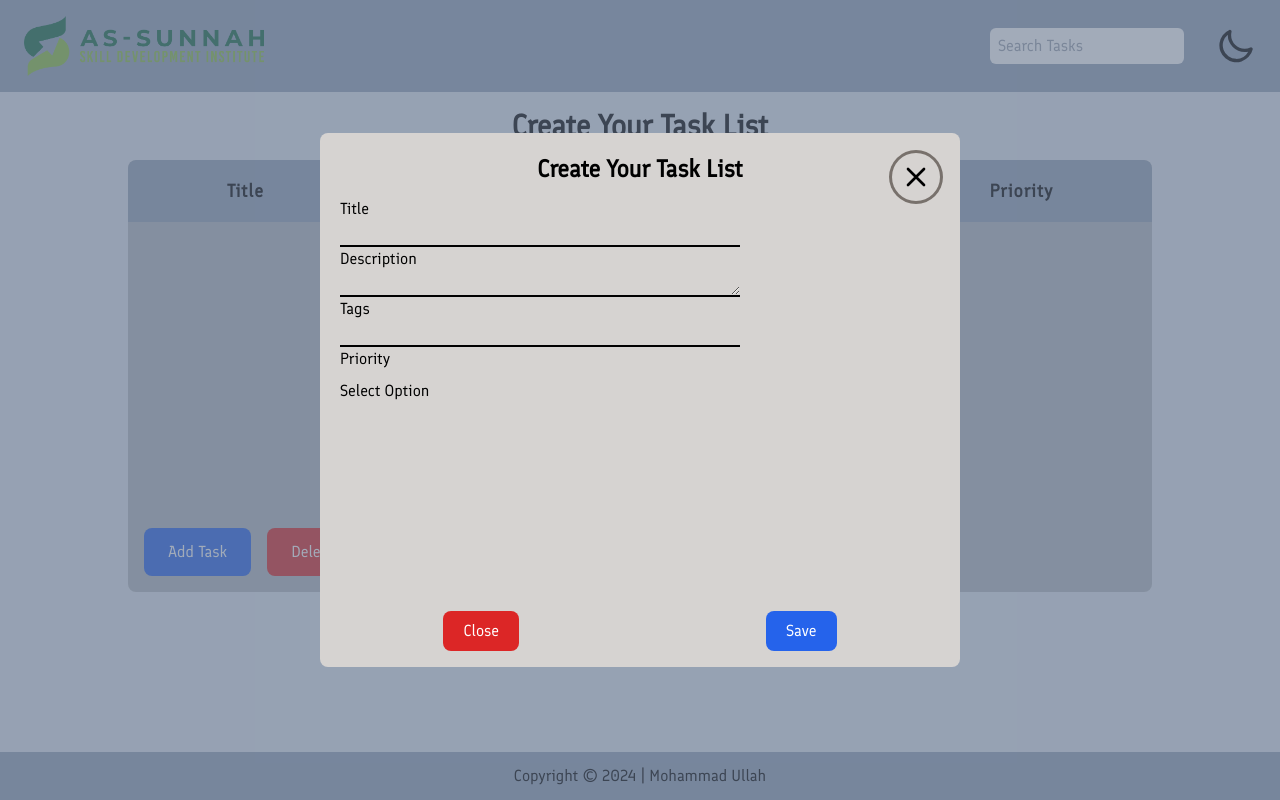
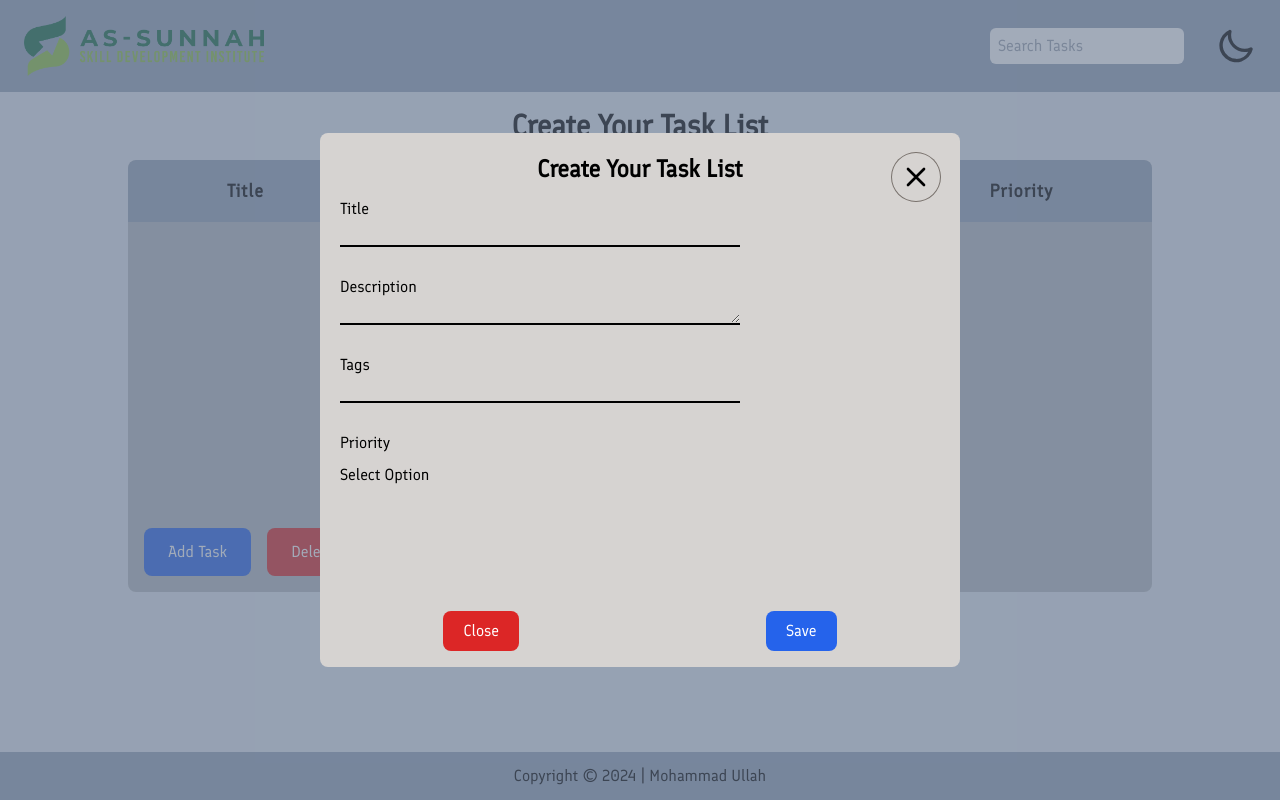
Before and after one commit to MU1147-LEGEND/Task-Manager, a React (Vite) app: page / in a window 1280 px wide. Both pictures are taken after a click on the button "Add Task". Built offline with nearby package versions, Linux system fonts and the light colour scheme.

Commit message:
Refactor taskModal.jsx component

```diff
--- a/src/assets/components/taskModal.jsx
+++ b/src/assets/components/taskModal.jsx
@@ -13,7 +13,7 @@ const TaskModal = ({ changeModalState, keyChange, handeSubmit }) => {
             <section onClick={changeModalState} id="modal" className="dark:text-white absolute bg-slate-500/60 dark:bg-slate-300/60 top-0 left-0 h-full w-full flex items-center justify-center z-[999]">
                 <div onClick={(e) => { e.stopPropagation() }} className="modal-content bg-stone-300 dark:bg-zinc-800 lg:h-2/3 h-3/4 lg:w-1/2 w-4/5 rounded-lg p-5 relative">
                     {/* close button */}
-                    <button onClick={changeModalState} className="absolute top-5 right-5 ring ring-stone-500 dark:ring-orange-700 dark:hover:bg-orange-700 hover:bg-stone-500 hover:text-white p-2 rounded-full transition-all duration-300 hover:-translate-y-1">
+                    <button onClick={changeModalState} className="absolute top-5 right-5 ring-1 ring-stone-500 dark:ring-orange-700 dark:hover:bg-orange-700 hover:bg-stone-500 hover:text-white p-2 rounded-full transition-all duration-300 hover:-translate-y-1">
                         <svg
                             xmlns="http://www.w3.org/2000/svg"
                             className="lg:h-8 h-6 lg:w-8 w-6"
@@ -30,8 +30,8 @@ const TaskModal = ({ changeModalState, keyChange, handeSubmit }) => {
 
                     {/* modal contents for task */}
                     <h3 className="text-center lg:text-2xl text-xl font-semibold ">Create Your Task List</h3>
-                    <div className="inputs flex flex-col py-10 lg:py-3 gap-10 lg:gap-7">
-                        <form onSubmit={(e)=>{e.preventDefault(); handeSubmit();}}>
+                    <div className="inputs">
+                        <form onSubmit={(e)=>{e.preventDefault(); handeSubmit();}} className="flex flex-col py-10 lg:py-3 gap-10 lg:gap-7">
                             <div className="title flex flex-col">
                                 <label htmlFor="title">Title</label>
                                 <input onChange={(e) => { keyChange(e) }} type="text" id="title" name="title" className="focus:outline-none bg-inherit border-b-2 lg:w-2/3 border-black dark:border-white" required />
```
